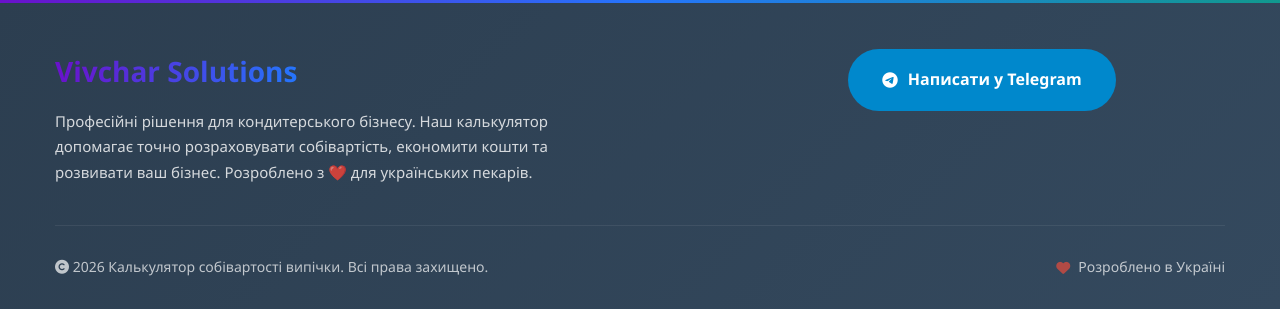
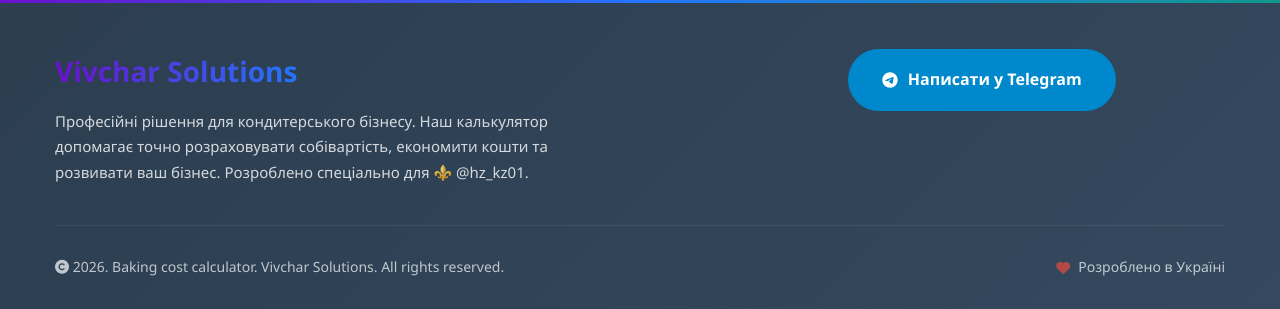
Before and after one commit to Johnjohn-design/puncake, a Flask app: page / in a window 1280 px wide. Shown: the part 1510-1819 px from the top of the page. Run offline with Flask 3, Linux system fonts and the light colour scheme.

Commit message:
Update index.html

```diff
--- a/templates/index.html
+++ b/templates/index.html
@@ -1337,7 +1337,7 @@
                     <h3 class="footer-logo">Vivchar Solutions</h3>
                     <p class="footer-description">
                         Професійні рішення для кондитерського бізнесу. Наш калькулятор допомагає точно розраховувати собівартість,
-                        економити кошти та розвивати ваш бізнес. Розроблено з ❤️ для українських пекарів.
+                        економити кошти та розвивати ваш бізнес. Розроблено спеціально для ⚜️ @hz_kz01.
                     </p>
                 </div>
 
@@ -1351,7 +1351,7 @@
 
             <div class="footer-bottom">
                 <div>
-                    <i class="fas fa-copyright"></i> 2026 Калькулятор собівартості випічки. Всі права захищено.
+                    <i class="fas fa-copyright"></i> 2026. Baking cost calculator. Vivchar Solutions. All rights reserved.
                 </div>
                 <div style="display: flex; align-items: center; gap: 8px;">
                     <i class="fas fa-heart" style="color: #e74c3c;"></i>
```
